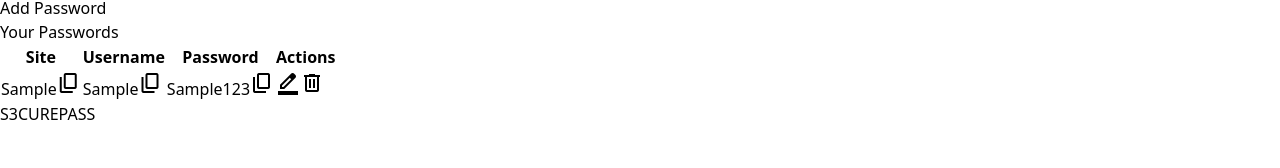
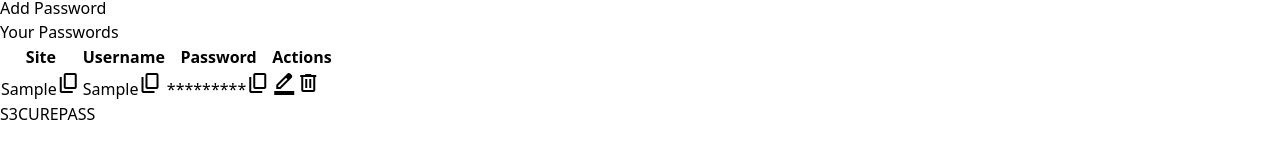
Before and after one commit to surajkumar345678/S3CUREPASS, a React (Vite) app: page / in a window 1280 px wide. Both pictures are taken after typing "Sample", "Sample", "Sample123" into the empty fields and a click on the button "Add Password". Shown: the part 1234-1402 px from the top of the page. Built offline with nearby package versions, Linux system fonts and the light colour scheme; some icons are missing.

Commit message:
modified passowrds in manager

```diff
--- a/src/components/Manager.jsx
+++ b/src/components/Manager.jsx
@@ -233,7 +233,7 @@ const Manager = () => {
                     <td className="py-2 text-center w-32 border border-white">
                       <div className="flex items-center justify-center">
                         <a href={item.password} target="_blank">
-                          {item.password}
+                          {"*".repeat(item.password.length)}
                         </a>
                         <span
                           className="copyBtn material-symbols-outlined cursor-pointer ml-2"
```
